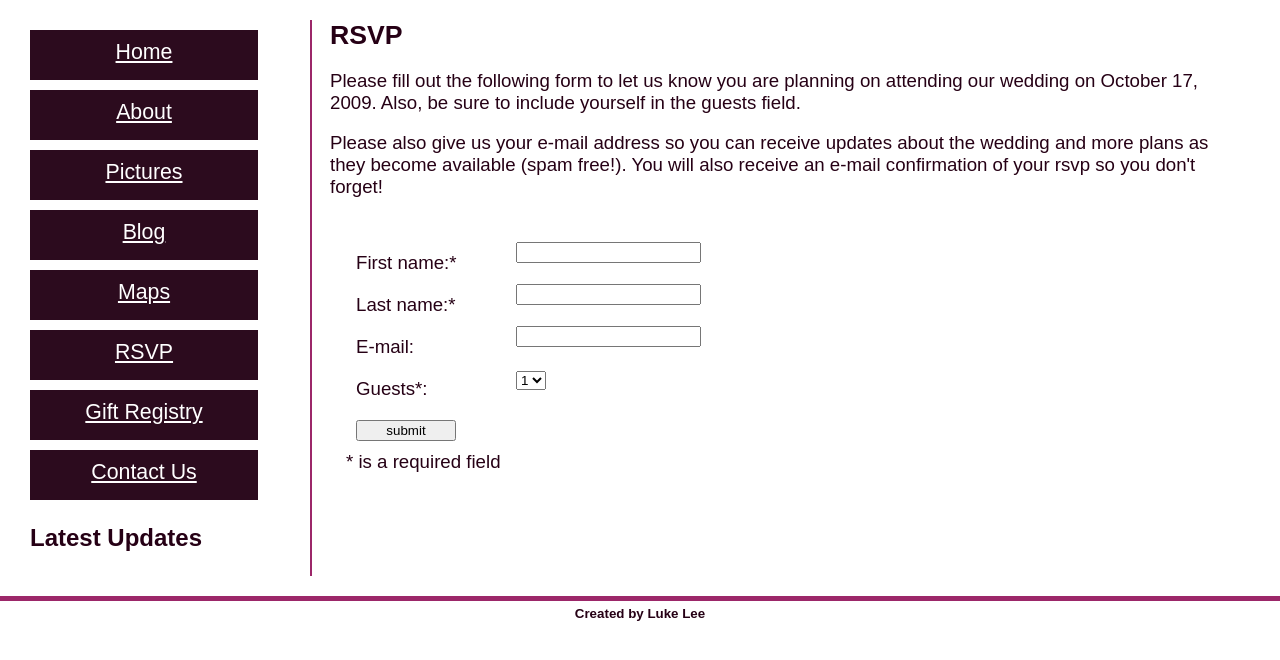
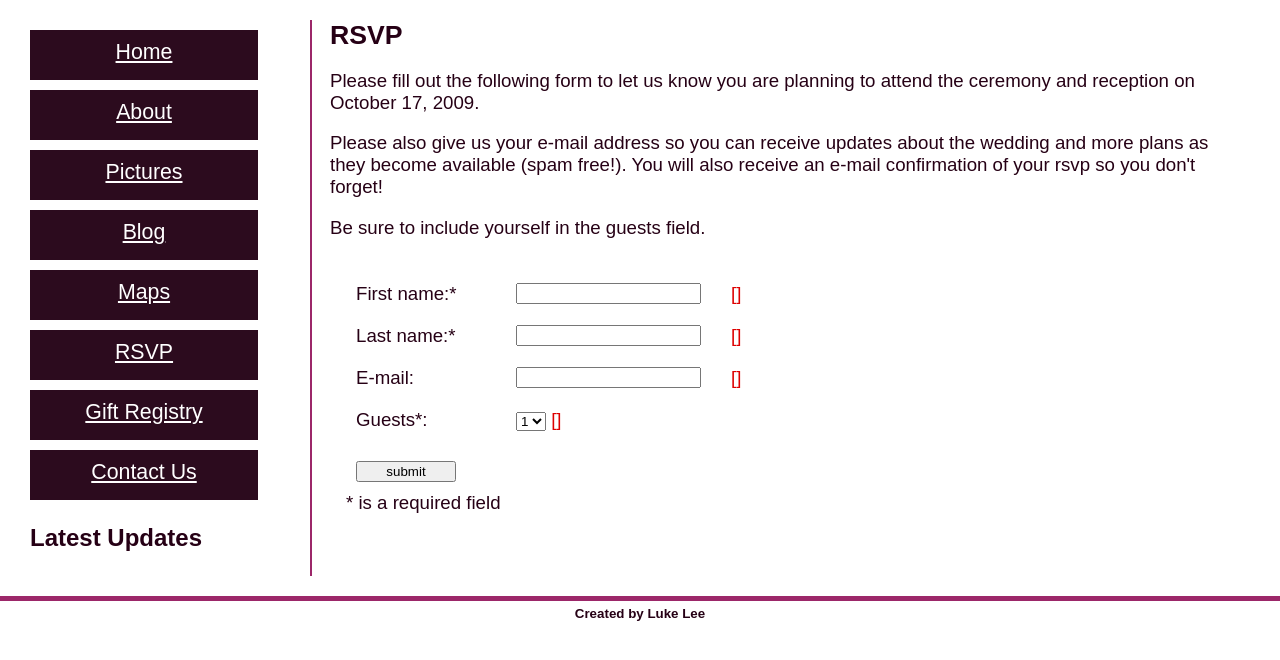
Before and after one commit to durden/wedding, a Django app: template templates/rsvp.html in a window 1280 px wide. Shown: the part 104-764 px from the top of the page. Run offline with Django 3.2, Linux system fonts and the light colour scheme; the template is opened without the code that fills it, so the values that code supplies are empty, except form fields; tables that the repository leaves empty hold one stand-in row (values such as "Sample post"); form fields are guessed from the names that the template uses.

Commit message:
Hooked up rsvp validation/processing. - rsvp's are now entered in the db - Updated the views of rsvp form, etc.

```diff
--- a/media/css/main.css
+++ b/media/css/main.css
@@ -106,10 +106,11 @@ h4 {
 
 #rsvp input {
     float: left;
+    margin: 0px 30px 0px 0px;
 }
 
 #rsvp label {
-	margin: 10px;
+	margin: 0px 10px 20px 10px;
     width: 150px;
     float: left;
 }
@@ -141,3 +142,7 @@ div.blog {
     font-size: 10pt;
     font-weight: bold;
 }
+
+.error {
+    color: #dd0000;
+}
--- a/templates/rsvp.html
+++ b/templates/rsvp.html
@@ -5,26 +5,25 @@
 
 {% block content %}
 
-{% ifequal status -1 %}
-	<p class="error">Please enter your name and the number of guests.</p>
-{% endifequal %}
-
 {% ifequal status 1 %}
-	<p class="success">Thanks, {{first_name}} {{last_name}} for your RSVP.</br>
-		We will be expecting all {{guests}} of you!
+	<p class="success">
+        Thanks, for your RSVP. We can't wait to see you for our big day!<br>
+        Please check your e-mail for a confirmation.
 	</p>
 {% endifequal %}
 
+{% if form %}
     <p>
-        Please fill out the following form to let us know you are planning on
-        attending our wedding on October 17, 2009. Also, be sure to include
-        yourself in the guests field.
+        Please fill out the following form to let us know you are planning to
+        attend the ceremony and reception on October 17, 2009.
     </p>
-
     <p>
         Please also give us your e-mail address so you can receive updates
         about the wedding and more plans as they become available (spam free!).
         You will also receive an e-mail confirmation of your rsvp so you don't forget!
+    </p>
+    <p>
+         Be sure to include yourself in the guests field.
     </p>
 
 	<form action="/rsvp/" id="rsvp" method="post">
@@ -32,14 +31,17 @@
 			<p>
 				<label for="id_first_name">First name:*</label>
                 {{ form.first_name }}
+                <span class='error'>{{ form.first_name.errors }}</span>
 			</p>
 			<p>
 				<label for="id_last_name">Last name:*</label>
                 {{ form.last_name }}
+                <span class='error'>{{ form.last_name.errors }}</span>
 			</p>
 			<p>
 				<label for="id_email">E-mail:</label>
                 {{ form.email }}
+                <span class='error'>{{ form.email.errors }}</span>
 			</p>
 			<p>
 				<label for="id_guests">Guests*:</label>
@@ -51,9 +53,11 @@
 					<option value="5">5</option>
 					<option value="6">6</option>
 				</select>
+                <span class='error'>{{ form.guests.errors }}</span>
 			</p>
 			<input class='button' type="submit" value="submit"/>
 			<br><p>* is a required field</p>
 		</fieldset>
 	</form>
+{% endif %}
 {% endblock %}
```
Also changed, not shown: views.py (+27 -0 lines), 1 other file.
